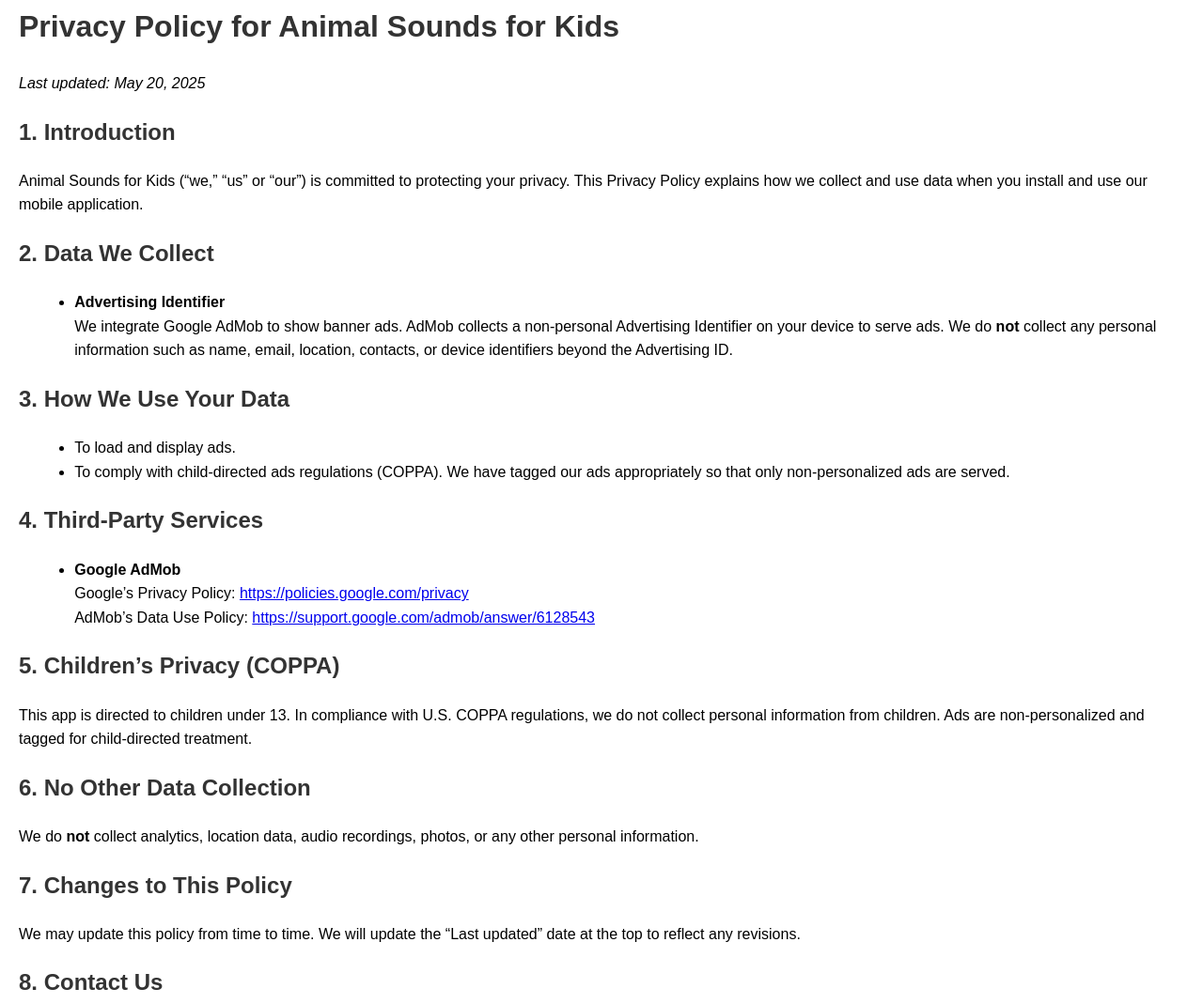
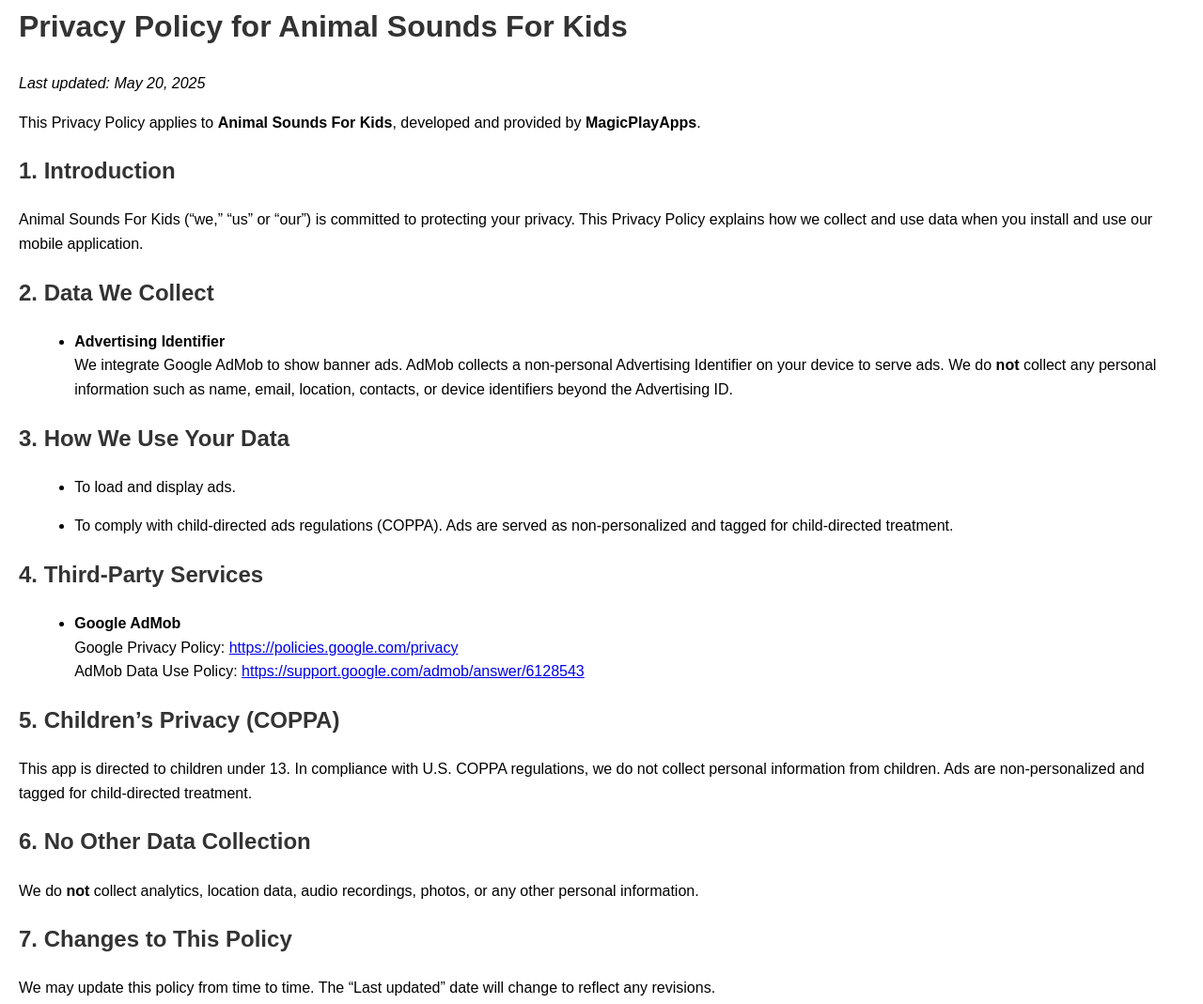
Before and after one commit to mohamedwah321/magicplay-site, a plain HTML site: page privacy-policy.html in a window 1280 px wide. Shown: the part 38-1107 px from the top of the page at 94% size. Drawn offline with Linux system fonts and the light colour scheme.

Commit message:
Update privacy-policy.html

```diff
--- a/privacy-policy.html
+++ b/privacy-policy.html
@@ -2,22 +2,24 @@
 <html lang="en">
 <head>
   <meta charset="UTF-8">
-  <title>Privacy Policy – Animal Sounds for Kids</title>
+  <title>Privacy Policy – Animal Sounds For Kids</title>
   <meta name="viewport" content="width=device-width, initial-scale=1.0">
   <style>
     body { font-family: Arial, sans-serif; line-height: 1.6; margin: 0; padding: 20px; }
     h1, h2 { color: #333; }
-    p { margin-bottom: 1em; }
+    p, li { margin-bottom: 1em; }
     ul { margin-left: 1.2em; }
   </style>
 </head>
 <body>
-  <h1>Privacy Policy for Animal Sounds for Kids</h1>
+  <h1>Privacy Policy for Animal Sounds For Kids</h1>
   <p><em>Last updated: May 20, 2025</em></p>
+
+  <p>This Privacy Policy applies to <strong>Animal Sounds For Kids</strong>, developed and provided by <strong>MagicPlayApps</strong>.</p>
 
   <h2>1. Introduction</h2>
   <p>
-    Animal Sounds for Kids (“we,” “us” or “our”) is committed to protecting your privacy.
+    Animal Sounds For Kids (“we,” “us” or “our”) is committed to protecting your privacy.
     This Privacy Policy explains how we collect and use data when you install and use our mobile application.
   </p>
 
@@ -34,15 +36,15 @@
   <h2>3. How We Use Your Data</h2>
   <ul>
     <li>To load and display ads.</li>
-    <li>To comply with child-directed ads regulations (COPPA). We have tagged our ads appropriately so that only non-personalized ads are served.</li>
+    <li>To comply with child-directed ads regulations (COPPA). Ads are served as non-personalized and tagged for child-directed treatment.</li>
   </ul>
 
   <h2>4. Third-Party Services</h2>
   <ul>
     <li>
       <strong>Google AdMob</strong><br>
-      Google’s Privacy Policy: <a href="https://policies.google.com/privacy" target="_blank">https://policies.google.com/privacy</a><br>
-      AdMob’s Data Use Policy: <a href="https://support.google.com/admob/answer/6128543" target="_blank">https://support.google.com/admob/answer/6128543</a>
+      Google Privacy Policy: <a href="https://policies.google.com/privacy" target="_blank">https://policies.google.com/privacy</a><br>
+      AdMob Data Use Policy: <a href="https://support.google.com/admob/answer/6128543" target="_blank">https://support.google.com/admob/answer/6128543</a>
     </li>
   </ul>
 
@@ -61,8 +63,8 @@
 
   <h2>7. Changes to This Policy</h2>
   <p>
-    We may update this policy from time to time. We will update the “Last updated” date
-    at the top to reflect any revisions.
+    We may update this policy from time to time. The “Last updated” date will change
+    to reflect any revisions.
   </p>
 
   <h2>8. Contact Us</h2>
```
